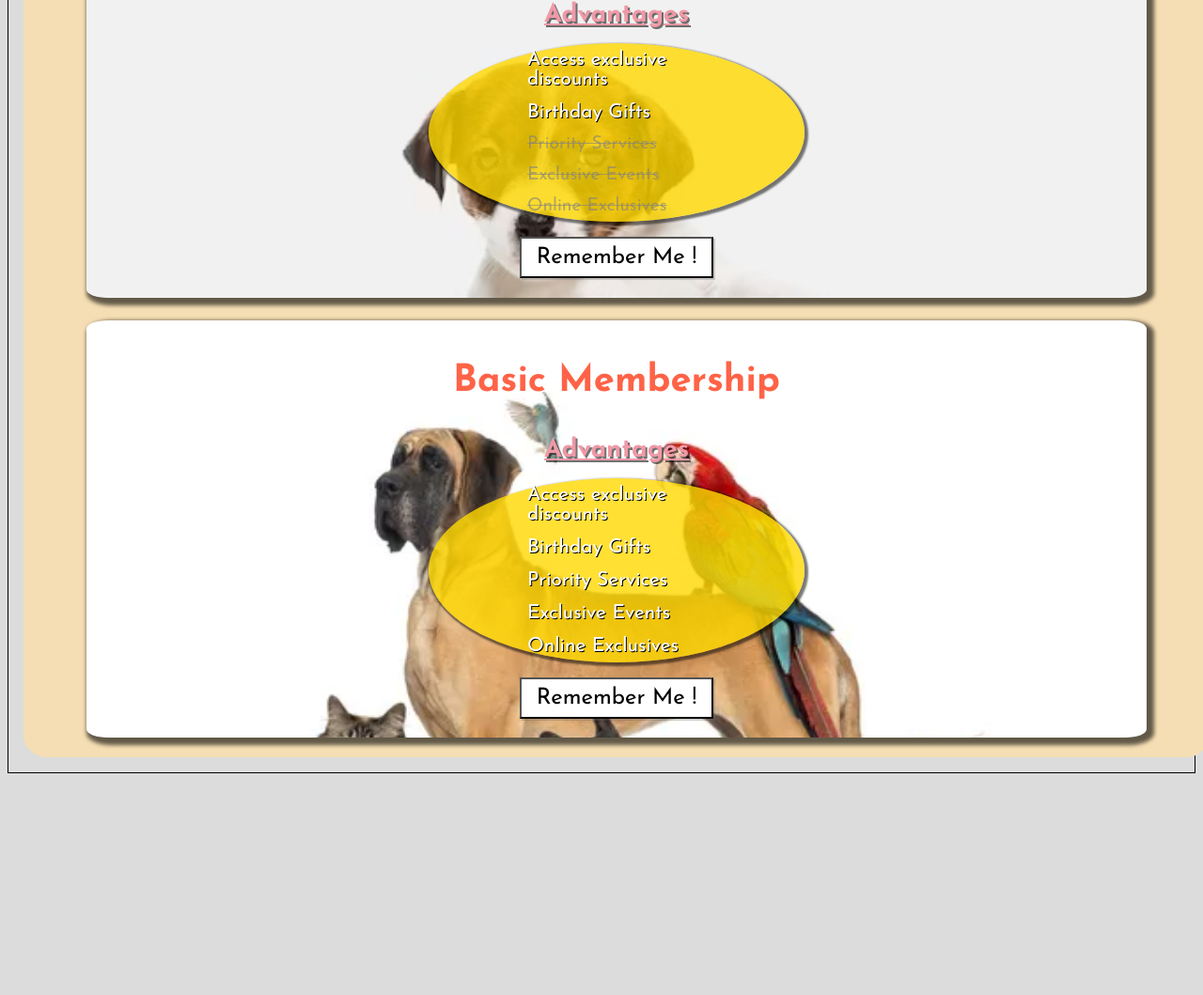
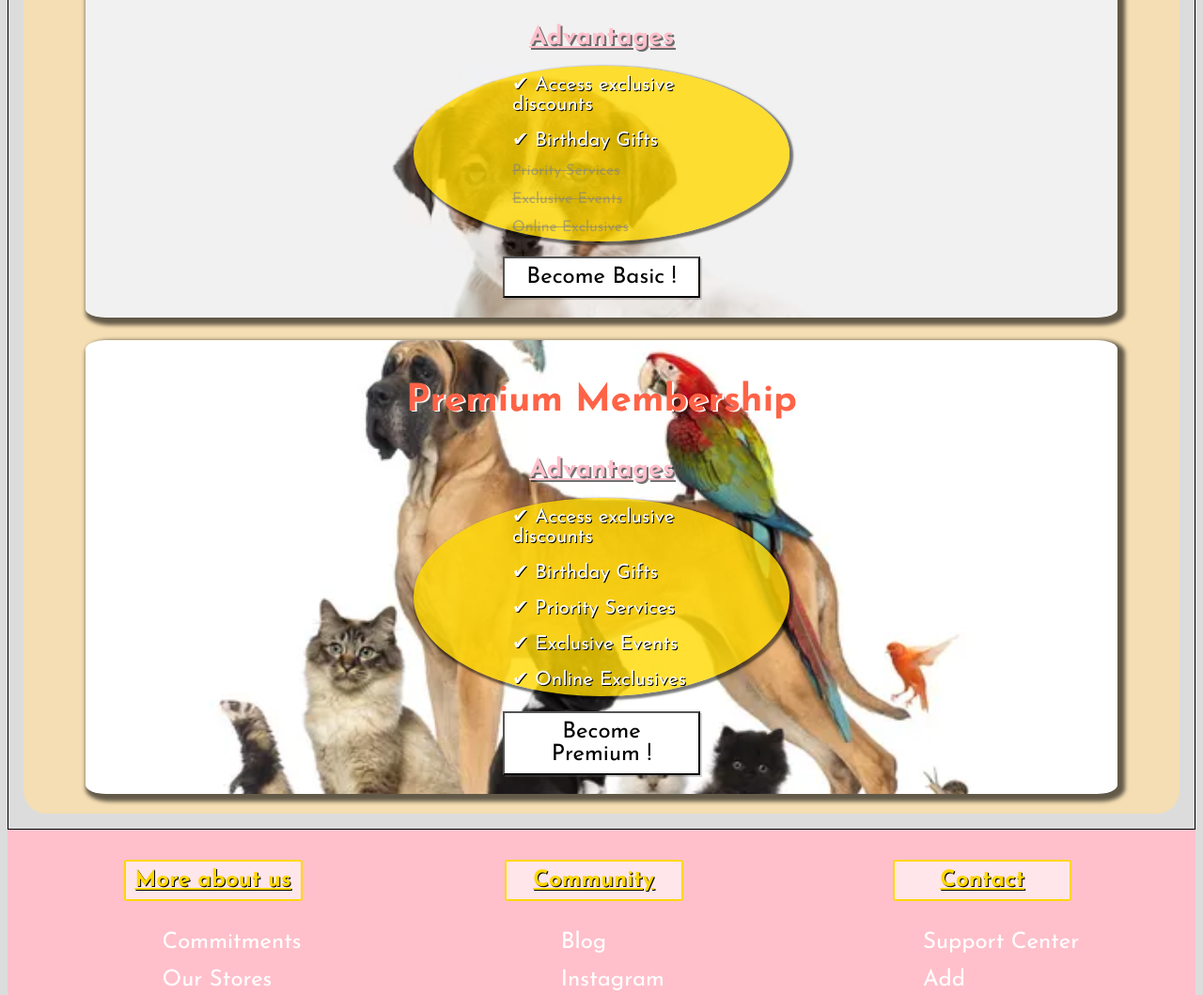
Before and after one commit to joelortiiz/Tienda-Mascotas, a plain HTML site: page index.html in a window 1280 px wide. Shown: the part 2584-3643 px from the top of the page at 94% size. Before the commit the page ends 3415 px from the top, so only its background shows below. Drawn offline with Linux system fonts and the light colour scheme.

Commit message:
index completed with no effects and no animations

```diff
--- a/css/style.css
+++ b/css/style.css
@@ -144,6 +144,7 @@ body {
   background-color: rgb(255, 255, 255);
   box-shadow: rgba(104, 104, 104, 0.297) 2px 2px;
   margin-bottom: 1rem;
+  width: 210px;
 }
 .container__vip1 {
   display: flex;
@@ -153,8 +154,7 @@ body {
 }
 .section3 {
   background-color: wheat;
-  width: 100%;
-  margin: 1rem;
+  margin: 1rem 1rem;
   border-radius: 2%;
   padding: 0.3rem;
   text-align: center;
@@ -183,6 +183,7 @@ body {
   padding: 0.3rem;
   margin: 1rem 0px;
   background-image: url(../assets/images/vip2.jpg);
+  background-position: center;
   background-size: cover;
 }
 .cardVIP__img {
@@ -230,7 +231,7 @@ body {
 }
 .vip1__item__dis {
   margin: 7px 0px;
-  font-size: 1.2rem;
+  font-size: 1rem;
   width: 230px;
   color: rgba(128, 128, 128, 0.6);
   text-decoration: line-through;
@@ -243,7 +244,7 @@ body {
   font-size: 1.3rem;
 }
 .h4 {
-  color: rgb(239, 153, 167);
+  color: pink;
   font-size: 1.7rem;
   text-shadow: rgba(0, 0, 0, 0.553) 2px 2px;
   text-decoration: underline;
@@ -252,3 +253,41 @@ body {
 .aside {
   display: none;
 }
+.footer {
+  width: 100%;
+  background-color: pink;
+  padding: 1rem;
+  display: flex;
+  justify-content: space-around;
+
+}
+.footer__item {
+  list-style: none;
+}
+.footer_div {
+  display: flex;
+  flex-direction: column;
+  justify-content: center;
+  align-items: center;
+}
+.footer__h2 {
+  width: 190px;
+  text-align: center;
+  margin: 0px;
+  margin-top: 1rem;
+  color: gold;
+  background-color: rgba(255, 255, 255, 0.6);
+  text-shadow: black 1px 1px;
+  border: 2px solid gold;
+  border-radius: 3%;
+  text-decoration: underline;
+  padding: 0.5rem;
+}
+.footer__item {
+  margin: 1rem 0px;
+}
+.footer__link {
+  text-decoration: none;
+  color: white;
+  font-size: 1.5rem;
+}
--- a/index.html
+++ b/index.html
@@ -93,9 +93,8 @@
               Where tails are trimmed and pampering is a priority! Our skilled
               groomers offer stylish haircuts, soothing baths, and gentle care
               for dogs and cats. We create a stress-free environment to ensure a
-              happy and comfortable experience for your pets. Treat your furry
-              friends to a day of indulgence at Jowell´s Pet Salon – because
-              they deserve to look and feel their best!
+              happy and comfortable experience for your pets. Treat your
+              friends to a day of indulgence at Jowell´s Pet Salon.
             </p>
             <button type="button" class="button2">Booking</button>
             <footer>
@@ -115,10 +114,10 @@
               At Jowell´s, we believe in personalized pet matches! Instead of
               adoption, we offer a curated selection of happy, healthy pets
               ready to join your family. Visit us for a unique pet-finding
-              experience tailored just for you! <br />
+              experience tailored just for you! <br><br><br>
               🐶🐱💖 #YourPetShop #TailoredCompanionship
             </p>
-            <button type="button" class="button2">Remember Me !</button>
+            <button type="button" class="button2">Save a Life !</button>
             <footer>
               <p>
                 <small>By Admin / 18th November 2023 / 22:54 PM </small>
@@ -144,17 +143,17 @@
               </h4>
               <div class="container__items">
                 <ul class="vip1__items">
-                  <li class="vip1__item"> Access exclusive discounts</li>
-                  <li class="vip1__item"> Birthday Gifts</li>
+                  <li class="vip1__item">✔ Access exclusive discounts</li>
+                  <li class="vip1__item">✔ Birthday Gifts</li>
                   <li class="vip1__item__dis"> Priority Services</li>
                   <li class="vip1__item__dis"> Exclusive Events</li>
                   <li class="vip1__item__dis"> Online Exclusives</li>
                 </ul>
               </div>
-              <button type="button" class="button2">Remember Me !</button>
+              <button type="button" class="button2">Become Basic !</button>
             </article>
             <article class="section3__card2">
-              <h3 class="h3">Basic Membership</h3>
+              <h3 class="h3">Premium Membership</h3>
 
               <img src="./assets/images/vip.jpg" class="cardVIP__img" alt="" />
               <h4 class="h4">
@@ -162,20 +161,56 @@
               </h4>
               <div class="container__items">
                 <ul class="vip1__items">
-                  <li class="vip2__item">Access exclusive discounts</li>
-                  <li class="vip2__item">Birthday Gifts</li>
-                  <li class="vip2__item">Priority Services</li>
-                  <li class="vip2__item">Exclusive Events</li>
-                  <li class="vip2__item">Online Exclusives</li>
+                  <li class="vip2__item">✔ Access exclusive discounts</li>
+                  <li class="vip2__item">✔ Birthday Gifts</li>
+                  <li class="vip2__item">✔ Priority Services</li>
+                  <li class="vip2__item">✔ Exclusive Events</li>
+                  <li class="vip2__item">✔ Online Exclusives</li>
                 </ul>
               </div>
-              <button type="button" class="button2">Remember Me !</button>
+              <button type="button" class="button2"> Become Premium !</button>
             </article>
           </div>
 
         </section>
       </main>
       <aside class="aside"></aside>
+
     </div>
+    <footer class="footer">
+      <div class="footer_div">
+        <h2 class="footer__h2">
+          More about us
+        </h2>
+        <ul>
+          <li class="footer__item"><a href="" class="footer__link">Commitments</a></li>
+          <li class="footer__item"><a href="" class="footer__link">Our Stores</a></li>
+          <li class="footer__item"><a href="" class="footer__link">Privacy</a></li>
+          <li class="footer__item"><a href="" class="footer__link">Legal Notice</a></li>
+        </ul>
+      </div>
+      <div class="footer_div">
+        <h2 class="footer__h2">
+          Community
+        </h2>
+        <ul class="footer__items">
+          <li class="footer__item"><a href="" class="footer__link">Blog</a></li>
+          <li class="footer__item"><a href="" class="footer__link">Instagram</a></li>
+          <li class="footer__item"><a href="" class="footer__link">Twitter</a></li>
+          <li class="footer__item"><a href="" class="footer__link">Youtube</a></li>
+        </ul>
+      </div>
+      <div class="footer_div">
+        <h2 class="footer__h2">
+          Contact
+        </h2>
+        <ul>
+          <li class="footer__item"><a href="" class="footer__link">Support Center</a></li>
+          <li class="footer__item"><a href="" class="footer__link">Add</a></li>
+          <li class="footer__item"><a href="" class="footer__link">Work with us</a></li>
+          <li class="footer__item"><a href="" class="footer__link">Cookies</a></li>
+        </ul>
+      </div>
+  </footer>
   </body>
 </html>
```
